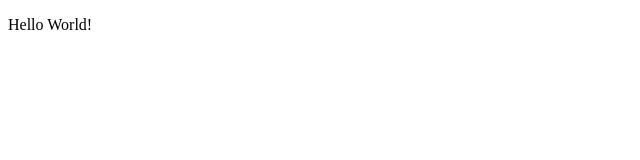
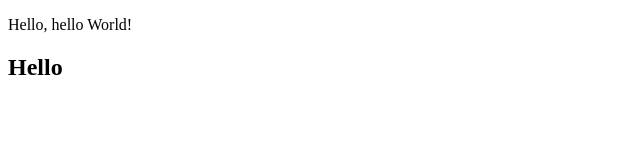
Before and after one commit to revvenger/jsStudy, a plain HTML site: page Work/index.html in a window 1280 px wide. Shown: the whole page, without its empty margins (0-640 px from the left). Drawn offline with Linux system fonts and the light colour scheme.

Commit message:
header h2

```diff
--- a/Work/index.html
+++ b/Work/index.html
@@ -7,7 +7,8 @@
     <title>Document</title>
 </head>
 <body>
-    <p>Hello World! </p>
+    <p>Hello, hello World! </p>
+    <h2>Hello</h2>
     <script src="JS/script.js"></script>
     <!-- <script>
         alert(1);
```
